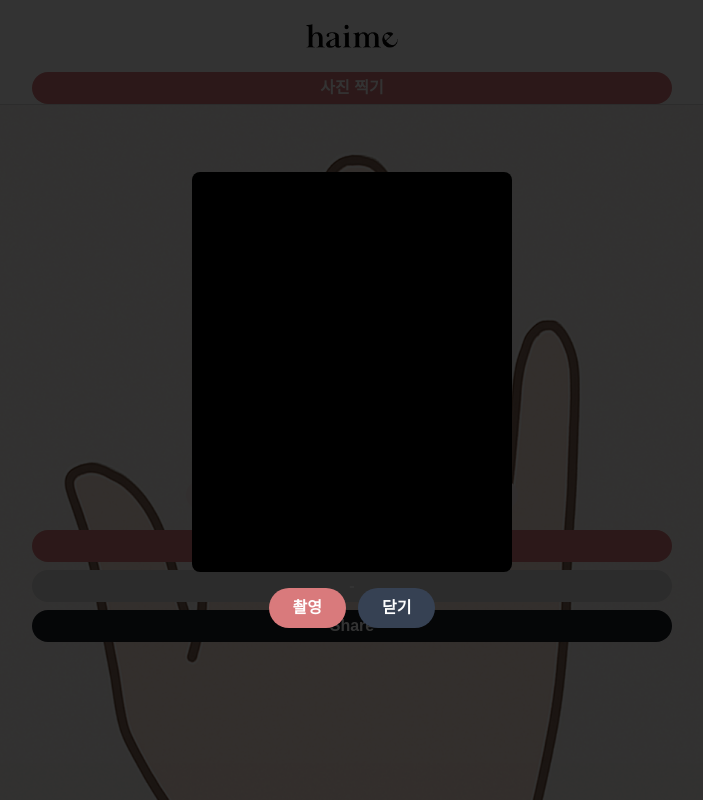
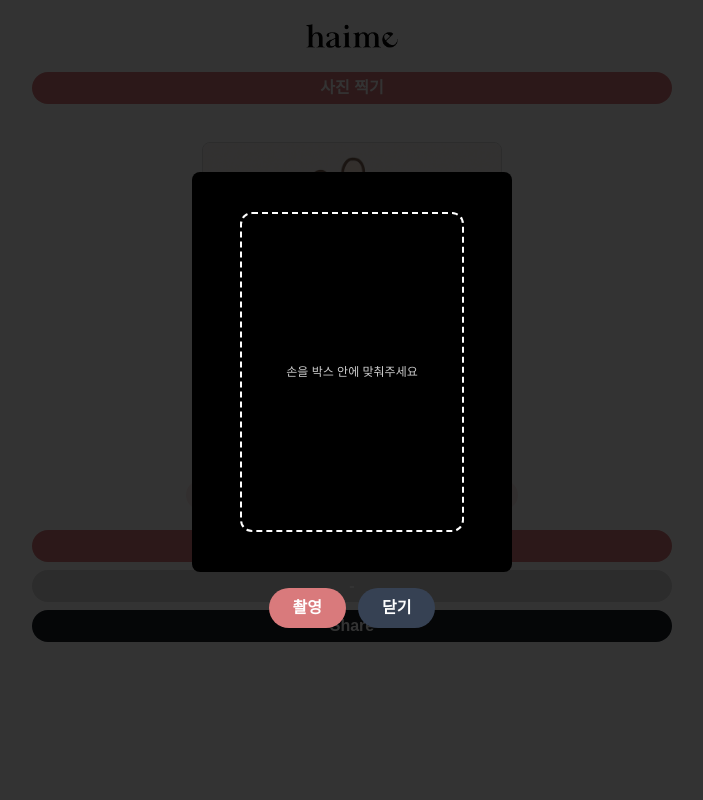
Before and after one commit to mhoo999/lets-try, a Next.js app: page / in a window 1280 px wide. Both pictures are taken after a click on the button "사진 찍기". Shown: the whole page, without its empty margins (288-991 px from the left). Built offline with nearby package versions, Linux system fonts and the light colour scheme; no server answers.

Commit message:
feat: 카메라 촬영 모달에 3:4 가이드 박스 오버레이 추가 (손 위치 안내)

```diff
--- a/app/components/CameraCapture.tsx
+++ b/app/components/CameraCapture.tsx
@@ -49,6 +49,7 @@ export default function CameraCapture({ onCapture, onClose }: CameraCaptureProps
           <div className="text-white text-center p-6">{error}</div>
         ) : (
           <>
+            <div className="relative w-full flex justify-center items-center" style={{ aspectRatio: '3/4', maxHeight: 400 }}>
               <video
                 ref={videoRef}
                 autoPlay
@@ -56,6 +57,21 @@ export default function CameraCapture({ onCapture, onClose }: CameraCaptureProps
                 className="w-full rounded-lg bg-black"
                 style={{ aspectRatio: '3/4', maxHeight: 400 }}
               />
+              <div
+                className="absolute border-2 border-white border-dashed rounded-xl pointer-events-none"
+                style={{
+                  width: '70%',
+                  height: '80%',
+                  top: '10%',
+                  left: '15%',
+                  background: 'rgba(0,0,0,0.08)',
+                }}
+              >
+                <div className="w-full h-full flex items-center justify-center text-white text-xs opacity-80 select-none">
+                  손을 박스 안에 맞춰주세요
+                </div>
+              </div>
+            </div>
             <div className="flex gap-3 mt-4">
               <button
                 className="px-6 py-2 rounded-full bg-[#d97a7c] text-white font-semibold text-base"
--- a/app/page.tsx
+++ b/app/page.tsx
@@ -57,7 +57,7 @@ export default function Home() {
           />
         </div>
         {/* HandGuide가 남는 공간을 모두 차지 */}
-        <div className="flex-1 w-full flex items-center justify-center">
+        <div className="flex-1 w-full max-w-[300px] flex items-center justify-center">
           <div className="w-[80vw] aspect-square">
             <HandGuide imageUrl={imageUrl} />
           </div>
```
Also changed, not shown: tasks/tasks.json (+6 -6 lines), tasks/task_001.txt, tasks/task_002.txt. Lines whose indentation alone changed are shown as unchanged.
